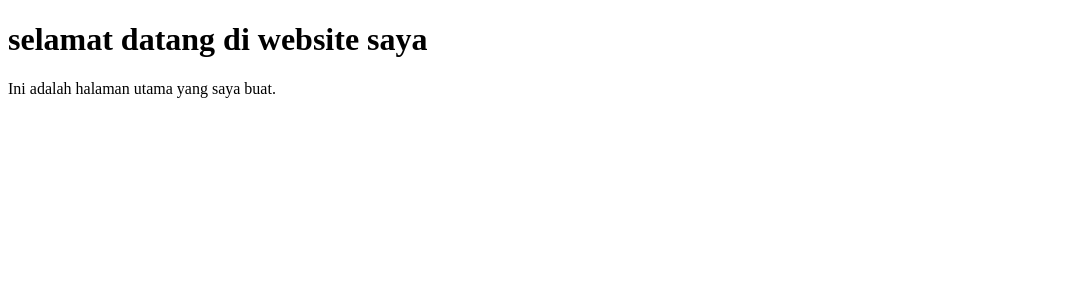
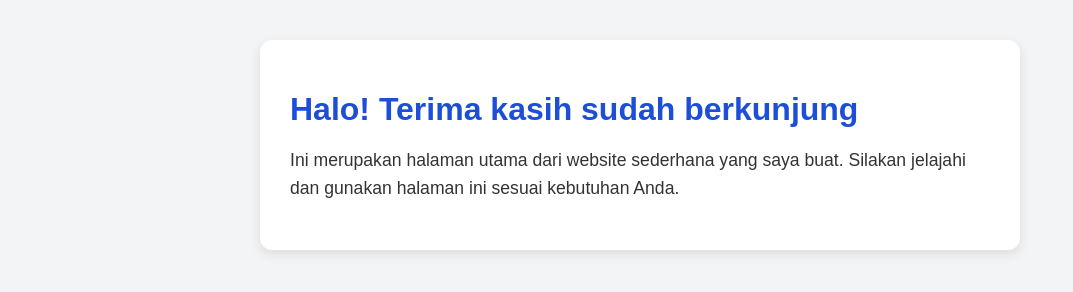
Before and after one commit to Alberttt1/vercel-hello, a plain HTML site: page index.html in a window 1280 px wide. Shown: the whole page, without its empty margins (0-1073 px from the left). Drawn offline with Linux system fonts and the light colour scheme.

Commit message:
Update index.html

```diff
--- a/index.html
+++ b/index.html
@@ -1,10 +1,43 @@
 <!DOCTYPE html>
-<html>
+<html lang="id">
 <head>
-    <title>halo bang,</title>
+    <meta charset="UTF-8">
+    <meta name="viewport" content="width=device-width, initial-scale=1.0">
+    <title>Halo, selamat datang!</title>
+
+    <style>
+        body {
+            font-family: Arial, sans-serif;
+            background: #f3f4f6;
+            margin: 0;
+            padding: 40px;
+            color: #333;
+        }
+        .container {
+            background: #ffffff;
+            max-width: 700px;
+            margin: auto;
+            padding: 30px;
+            border-radius: 12px;
+            box-shadow: 0 4px 12px rgba(0,0,0,0.1);
+        }
+        h1 {
+            color: #1d4ed8;
+            margin-bottom: 10px;
+        }
+        p {
+            line-height: 1.6;
+            font-size: 1.1rem;
+        }
+    </style>
 </head>
 <body>
-    <h1>selamat datang di website saya</h1>
-    <p>Ini adalah halaman utama yang saya buat.</p>
+    <div class="container">
+        <h1>Halo! Terima kasih sudah berkunjung</h1>
+        <p>
+            Ini merupakan halaman utama dari website sederhana yang saya buat.
+            Silakan jelajahi dan gunakan halaman ini sesuai kebutuhan Anda.
+        </p>
+    </div>
 </body>
 </html>
```
